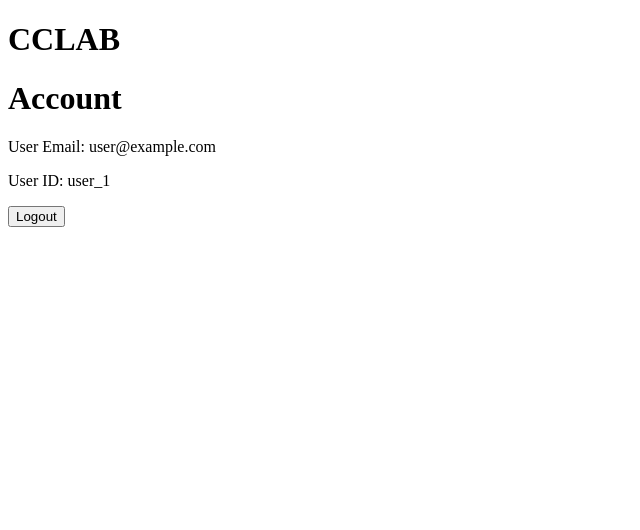
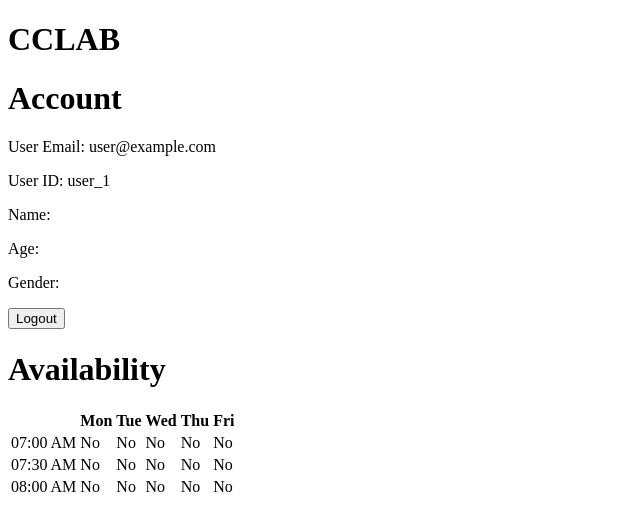
Before and after one commit to walden33/cclab-app, a React (Create React App) app: page /dashboard in a window 1280 px wide. Shown: the top 530 px of the page, without its empty margins (0-640 px from the left). Built offline with nearby package versions, Linux system fonts and the light colour scheme; no server answers; sample sign-in values are in the browser's storage.

Commit message:
Create timetable

```diff
--- a/src/components/Dashboard.jsx
+++ b/src/components/Dashboard.jsx
@@ -1,10 +1,21 @@
-import React from "react";
+import React, { useEffect, useState } from "react";
 import { useNavigate } from "react-router-dom";
 import { UserAuth } from "../contexts/AuthContext";
+import { db } from "../firebase";
+import { doc, onSnapshot, updateDoc } from "firebase/firestore";
+import TimeButton from "./TimeButton";
 
 const Dashboard = () => {
     const { user, logOut } = UserAuth();
     const navigate = useNavigate();
+
+    const [demo, setDemo] = useState({});
+
+    // useEffect(() => {
+    //     onSnapshot(doc(db, "users", `${user?.email}`), (doc) => {
+    //         setDemo(doc.data()?.demographic);
+    //     });
+    // }, [user?.email]);
 
     const handleLogout = async () => {
         try {
@@ -16,14 +27,110 @@ const Dashboard = () => {
         }
     };
 
+    // Handler of updating availability
+    const handleUpdate = async (e) => {
+        try {
+            console.log(e.target.id);
+        } catch (err) {
+            console.log(err.message);
+        }
+    };
+
     return (
         <div className="max-w-[600px] mx-auto my-16 p-4">
             <h1 className="text-2xl font-bold py-4">Account</h1>
             <p>User Email: {user && user.email}</p>
             <p>User ID: {user && user.uid}</p>
+            <p>Name: {user && demo.firstName}</p>
+            <p>Age: {user && demo.age}</p>
+            <p>Gender: {user && demo.gender}</p>
             <button onClick={handleLogout} className="border px-6 py-2 my-4">
                 Logout
             </button>
+            <h1 className="text-2xl font-bold py-4">Availability</h1>
+            <table className="table-fixed border-separate border border-slate-400">
+                <thead>
+                    <tr>
+                        <th></th>
+                        <th>Mon</th>
+                        <th>Tue</th>
+                        <th>Wed</th>
+                        <th>Thu</th>
+                        <th>Fri</th>
+                    </tr>
+                </thead>
+                <tbody>
+                    <tr>
+                        <td>07:00 AM</td>
+                        <TimeButton
+                            id="Mon_0700"
+                            updateFunction={handleUpdate}
+                        ></TimeButton>
+                        <TimeButton
+                            id="Tue_0700"
+                            updateFunction={handleUpdate}
+                        ></TimeButton>
+                        <TimeButton
+                            id="Wed_0700"
+                            updateFunction={handleUpdate}
+                        ></TimeButton>
+                        <TimeButton
+                            id="Thu_0700"
+                            updateFunction={handleUpdate}
+                        ></TimeButton>
+                        <TimeButton
+                            id="Fri_0700"
+                            updateFunction={handleUpdate}
+                        ></TimeButton>
+                    </tr>
+                    <tr>
+                        <td>07:30 AM</td>
+                        <TimeButton
+                            id="Mon_0730"
+                            updateFunction={handleUpdate}
+                        ></TimeButton>
+                        <TimeButton
+                            id="Tue_0730"
+                            updateFunction={handleUpdate}
+                        ></TimeButton>
+                        <TimeButton
+                            id="Wed_0730"
+                            updateFunction={handleUpdate}
+                        ></TimeButton>
+                        <TimeButton
+                            id="Thu_0730"
+                            updateFunction={handleUpdate}
+                        ></TimeButton>
+                        <TimeButton
+                            id="Fri_0730"
+                            updateFunction={handleUpdate}
+                        ></TimeButton>
+                    </tr>
+                    <tr>
+                        <td>08:00 AM</td>
+                        <TimeButton
+                            id="Mon_0800"
+                            updateFunction={handleUpdate}
+                        ></TimeButton>
+                        <TimeButton
+                            id="Tue_0800"
+                            updateFunction={handleUpdate}
+                        ></TimeButton>
+                        <TimeButton
+                            id="Wed_0800"
+                            updateFunction={handleUpdate}
+                        ></TimeButton>
+                        <TimeButton
+                            id="Thu_0800"
+                            updateFunction={handleUpdate}
+                        ></TimeButton>
+                        <TimeButton
+                            id="Fri_0800"
+                            updateFunction={handleUpdate}
+                        ></TimeButton>
+                    </tr>
+                </tbody>
+            </table>
         </div>
     );
 };
--- /dev/null
+++ b/src/components/TimeButton.jsx
@@ -0,0 +1,14 @@
+import React, { useState } from "react";
+
+export default function TimeButton(props) {
+    const [free, setFree] = useState();
+    return (
+        <td
+            className="text-center border border-slate-400"
+            id={props.id}
+            onClick={props.updateFunction}
+        >
+            {free ? "Yes" : "No"}
+        </td>
+    );
+}
```
